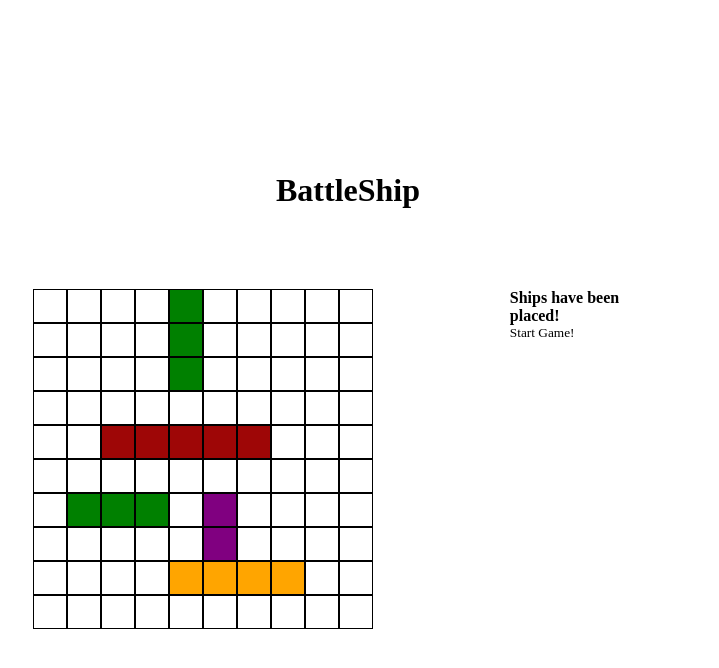
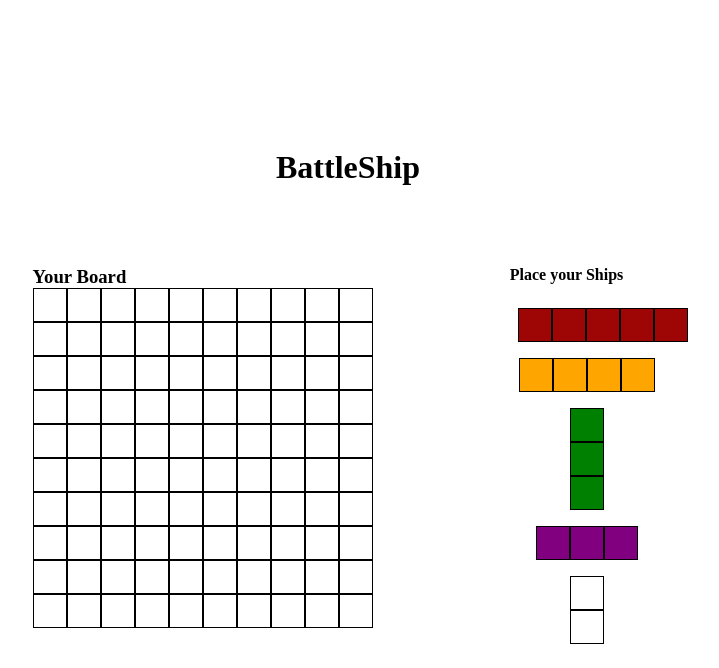
Before and after one commit to strood/BattleShip, a React (Create React App) app: page / in a window 1280 px wide. Both pictures are taken after a click on the button "Start New Game!". Shown: the top 668 px of the page, without its empty margins (292-1011 px from the left). Built offline with nearby package versions, Linux system fonts and the light colour scheme.

Commit message:
Drag and drop added

```diff
--- a/src/components/GameOverView.js
+++ b/src/components/GameOverView.js
@@ -3,7 +3,9 @@ import { useGlobalContext } from '../context';
 
 export default function NewGameView() {
   const { newGame, winner } = useGlobalContext();
+
   const newGameButton = () => {
+    //Start new game
     newGame();
   };
   return (
--- a/src/components/GameView.js
+++ b/src/components/GameView.js
@@ -12,14 +12,12 @@ export default function GameView() {
   } = useGlobalContext();
 
   const handleClick = (e) => {
+    // Handle user attack, respond with computer attack
     if (userTurn) {
-      console.log(e.target.classList.contains('hit'));
-      console.log(e.target.classList);
       if (
         !e.target.classList.contains('hit') &&
         !e.target.classList.contains('hitShip')
       ) {
-        console.log(e.target.id);
         playerTurn([e.target.id[0], e.target.id[1]]);
         const attack = game.computer.playTurn(game.playerBoard);
 
@@ -31,6 +29,7 @@ export default function GameView() {
   };
 
   useEffect(() => {
+    // Only used for first load if coomputer first move
     if (!userTurn) {
       const attack = game.computer.playTurn(game.playerBoard);
 
@@ -39,6 +38,7 @@ export default function GameView() {
   }, []);
 
   useEffect(() => {
+    // Check for game win
     if (!gameover) {
       if (game.playerBoard.shipsSunk()) {
         console.log('computer wins!');
--- a/src/components/SetupView.js
+++ b/src/components/SetupView.js
@@ -1,37 +1,85 @@
-import React from 'react';
+import React, { useState } from 'react';
 import { useGlobalContext } from '../context';
 
 export default function SetupView() {
   const { game, startGame } = useGlobalContext();
-  console.log(game);
-  console.log(game.playerShips[0].getSegments());
+  const [currentShipSeg, setCurrentShipSeg] = useState(null);
 
   const startGameButton = () => {
     startGame();
+  };
+
+  const allowDrop = (e) => {
+    e.preventDefault();
+  };
+
+  const drop = (e) => {
+    e.preventDefault();
+    let val = e.dataTransfer.getData('text').split('-')[1];
+
+    const coords = e.target.id.split('');
+    const segOffset = currentShipSeg.split('-')[2];
+    const ship = game.playerShips[val];
+
+    // Make a mutaed array to account for segment offset
+    let mutatedCoords = [];
+    if (ship.getOrientation() === 'horizontal') {
+      mutatedCoords[0] = coords[0] - 0;
+      mutatedCoords[1] = coords[1] - segOffset;
+    } else {
+      mutatedCoords[0] = coords[0] - segOffset;
+      mutatedCoords[1] = coords[1] - 0;
+    }
+    console.log(mutatedCoords);
+
+    // Now try to place ship, catch the error if throw to trigger notice
+    try {
+      game.playerBoard.placeShip(ship, mutatedCoords);
+    } catch (Error) {
+      console.log('Cant make that placement!');
+    } finally {
+      setCurrentShipSeg(null);
+    }
+  };
+
+  const drag = (e) => {
+    e.dataTransfer.setData('text', e.target.id);
   };
 
   return (
     <>
       <div className='setupHolder'>
         <div className='playerBoard'>
+          <h3>Your Board</h3>
           {game.playerBoard.getBoard().map((row, i) => {
             return (
               <div key={i} className='boardRow'>
                 {row.map((cell, j) => {
+                  if (cell.ship) {
                     return (
                       <div
                         key={`${i}${j}`}
                         id={`${i}${j}`}
-                      className={`playerBoardCell ${
-                        cell.ship ? `ship-${cell.ship[0]}` : ''
-                      }`}
+                        className={`playerBoardCell ${`ship-${cell.ship[0]}`}`}
                       ></div>
                     );
+                  } else {
+                    return (
+                      <div
+                        key={`${i}${j}`}
+                        id={`${i}${j}`}
+                        className={`playerBoardCell`}
+                        onDrop={(e) => drop(e)}
+                        onDragOver={(e) => allowDrop(e)}
+                      ></div>
+                    );
+                  }
                 })}
               </div>
             );
           })}
         </div>
+
         {game.playerBoard.getShips().length < 5 && (
           <div className='shipHolder'>
             <h4>Place your Ships</h4>
@@ -41,10 +89,22 @@ export default function SetupView() {
                   return null;
                 } else {
                   return (
-                    <div className={`ship ${ship.getOrientation()}`}>
-                      {ship.getSegments().map((segment) => {
+                    <div
+                      key={`ship-${i}`}
+                      id={`ship-${i}`}
+                      className={`ship ${ship.getOrientation()}`}
+                      draggable='true'
+                      onMouseDown={(e) => setCurrentShipSeg(e.target.id)}
+                      onDragStart={(e) => drag(e)}
+                    >
+                      {ship.getSegments().map((segment, j) => {
                         return (
-                          <div className={`playerShipCell ship-${i}`}></div>
+                          <div
+                            id={`ship-${i}-${j}`}
+                            key={`${ship}-${i}-${j}`}
+                            className={`playerShipCell ship-${i + 1}`}
+                            onDragStart={(e) => drag(e)}
+                          ></div>
                         );
                       })}
                     </div>
--- a/src/functions/game.js
+++ b/src/functions/game.js
@@ -38,7 +38,7 @@ const Game = () => {
   const enemyShips = generateShips();
 
   randomizeShips(enemyShips, enemyBoard);
-  randomizeShips(playerShips, playerBoard);
+  // randomizeShips(playerShips, playerBoard);
 
   return {
     user,
--- a/src/functions/gameboard.js
+++ b/src/functions/gameboard.js
@@ -30,6 +30,8 @@ const Gameboard = () => {
     let orientation = ship.getOrientation();
     let length = ship.getLength();
     let boardSeg = [];
+
+    // dont ANY accept if x < 0 or y < 0 or x or 7 > 9
 
     //check orientaition, and grab board in that direction
     if (orientation === 'horizontal') {
--- a/src/reducer.js
+++ b/src/reducer.js
@@ -2,6 +2,7 @@ import Game from './functions/game';
 
 export default function reducer(state, action) {
   if (action.type === 'PLAYER_TURN') {
+    // Make attack on enemy board
     const game = state.game;
     game.enemyBoard.receiveAttack(action.payload);
 
@@ -9,6 +10,7 @@ export default function reducer(state, action) {
   }
 
   if (action.type === 'COMPUTER_TURN') {
+    // Make attack on enemy board
     const game = state.game;
     game.playerBoard.receiveAttack(action.payload);
 
@@ -16,6 +18,7 @@ export default function reducer(state, action) {
   }
 
   if (action.type === 'NEW_GAME') {
+    // New game, reset other state, initiate initial setup (ship placement)
     return {
       ...state,
       game: Game(),
@@ -27,6 +30,7 @@ export default function reducer(state, action) {
   }
 
   if (action.type === 'START_GAME') {
+    // generate first turn, start playing
     let randFlip = Math.floor(Math.random() * 2);
     let userTurn = false;
     if (randFlip === 1) {
@@ -36,6 +40,7 @@ export default function reducer(state, action) {
   }
 
   if (action.type === 'WIN_GAME') {
+    // Mark game won, with winner given
     return { ...state, playing: true, gameover: true, winner: action.payload };
   }
 
--- a/src/styles/components/ships.scss
+++ b/src/styles/components/ships.scss
@@ -6,15 +6,14 @@
 .hitShip {
 }
 
-.ship-0 {
+.ship-1 {
   background-color: rgb(158, 6, 6);
 }
 
-.ship-1 {
+.ship-2 {
   background-color: orange;
 }
 
-.ship-2,
 .ship-3 {
   background-color: green;
 }
--- a/src/styles/index.scss
+++ b/src/styles/index.scss
@@ -111,10 +111,12 @@ main {
   width: 2em;
   height: 2em;
   border: 1px solid black;
+  z-index: 4;
 }
 
 .ship {
   display: flex;
   flex-direction: none;
   margin: 0.5em;
+  z-index: 1;
 }
```
Lines whose indentation alone changed are shown as unchanged.
